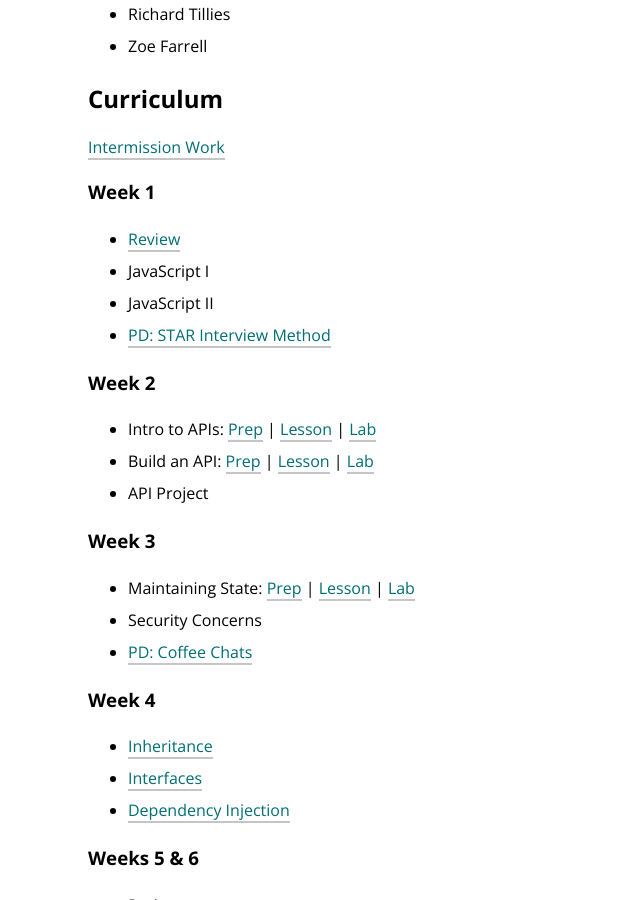
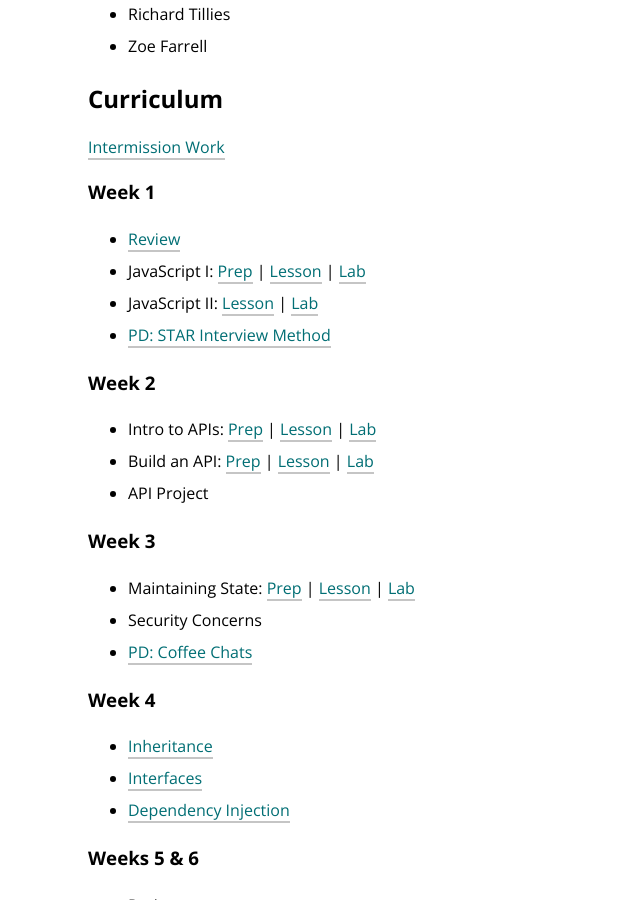
Before and after one commit to turingschool/launch-curriculum, a Jekyll site: the page built from module4/index.md, in a window 1280 px wide and 900 px high, scrolled down 480 px. Shown: the whole window, without its empty margins (0-640 px from the left). Built offline with Jekyll 4.4.1, drawn with Linux system fonts in a browser that asks for light colours; nearby versions of some CDN libraries; comment, search, counter and statistics services are not loaded.

Commit message:
Add JS to Mod 4 index page

```diff
--- a/module4/index.md
+++ b/module4/index.md
@@ -20,8 +20,8 @@ In Module 4, students will continue to expand their knowledge of MVC and learn t
 
 ### Week 1
 * [Review](./lessons/Week1/ReviewingConcepts)
-* JavaScript I
-* JavaScript II
+* JavaScript I: [Prep](./preparation/Week1/JavaScript.md) &#124; [Lesson](./lessons/Week1/JavaScript.md) &#124; [Lab](./labs/Week1/JavaScript.md)
+* JavaScript II: [Lesson](./lessons/Week1/JavaScript2.md) &#124; [Lab](./labs/Week1/JavaScript2.md)
 * [PD: STAR Interview Method](./lessons/Week1/STARInterviewTechnique)
 
 
```
